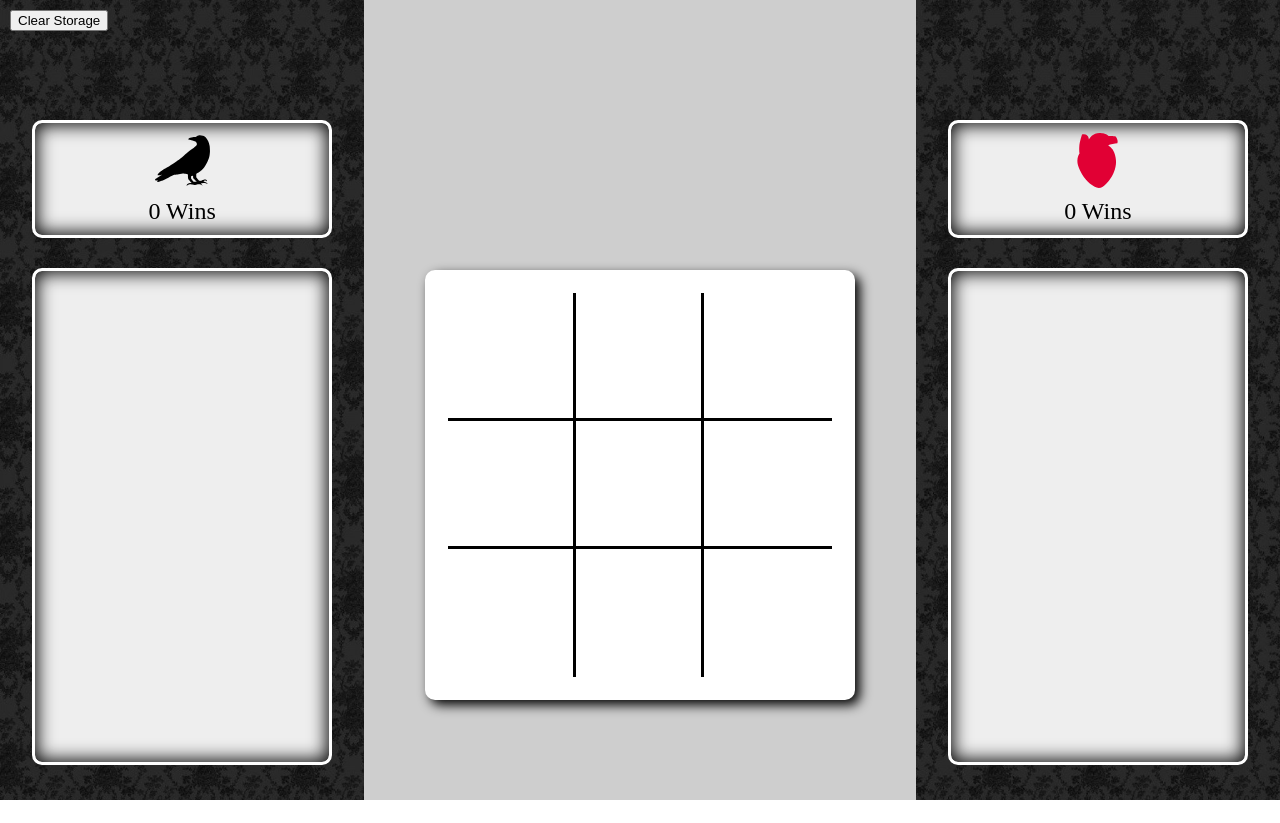
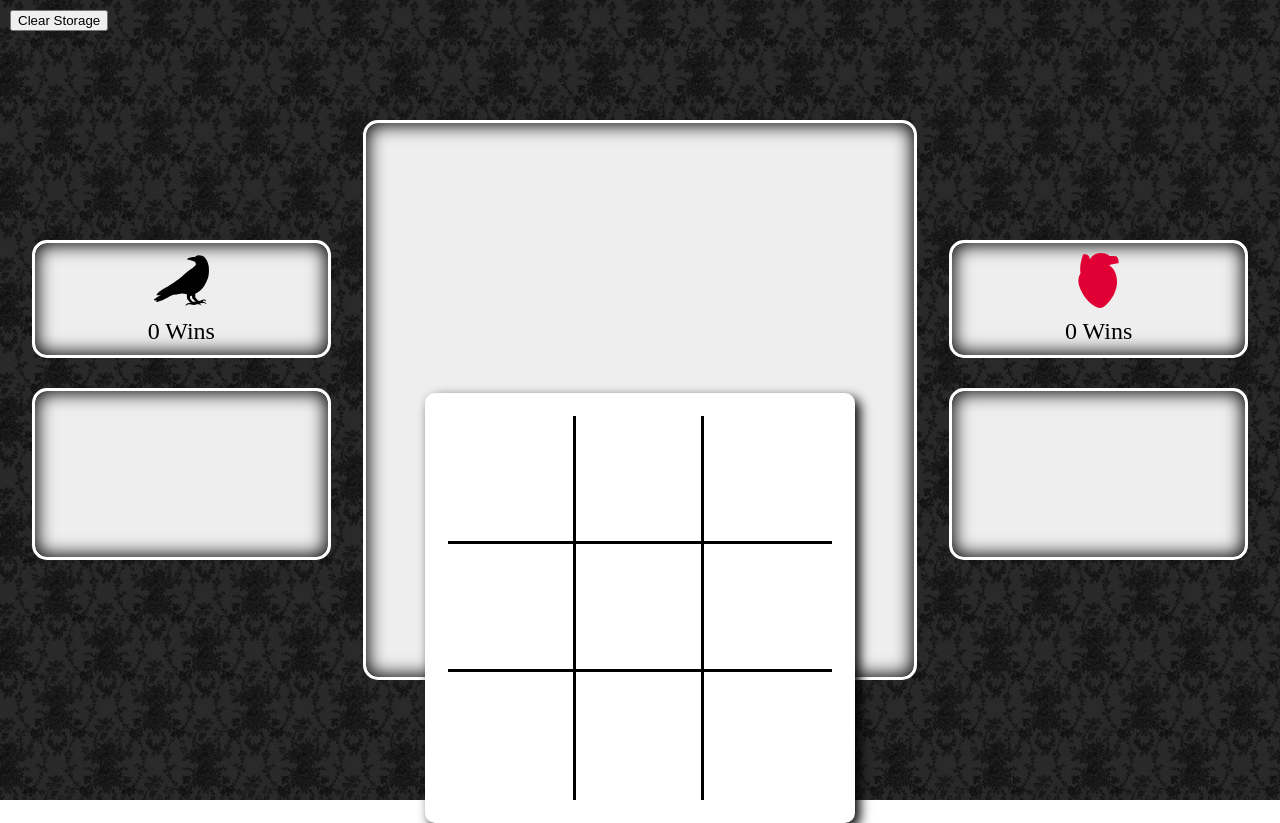
Before and after one commit to jon-schlandt/tic-tac-poe, a plain HTML site: page index.html in a window 1280 px wide. Before the commit the page ends 800 px from the top, so only its background shows below. Drawn offline with Linux system fonts and the light colour scheme.

Commit message:
Change positioning of boards, set final draft of layout

```diff
--- a/styles.css
+++ b/styles.css
@@ -31,7 +31,7 @@ main {
     flex-direction: column;
     justify-content:flex-start;
     align-items: center;
-    padding: 120px 35px 35px 35px;
+    padding: 240px 35px 240px 35px;
 }
 
 /* ------ Player Displays ------ */
@@ -47,7 +47,7 @@ main {
     padding: 10px 0px;
     box-shadow: inset 0 0 18px 2px black;
     border: solid white;
-    border-radius: 10px;
+    border-radius: 15px;
 }
 
 .player-display > img {
@@ -68,7 +68,7 @@ main {
     height: 100%;
     box-shadow: inset 0 0 18px 2px black;
     border: solid white;
-    border-radius: 10px;
+    border-radius: 15px;
 }
 
 .display-border {
@@ -111,14 +111,19 @@ main {
 /********** ------ Play Area Styles ------ **********/
 
 .play-area {
-    background-color: #cecece;
+    background-color: #EEEEEE;
     width: 45%;
     display: flex;
     flex-direction: column;
     justify-content: flex-start;
     align-items: center;
+    margin: 120px 0px 120px 0px;
     padding: 270px 35px 35px 35px;
+    border: solid white;
+    border-radius: 15px;
+    box-shadow: inset 0 0 18px 2px black;
     font-size: x-large;
+
 }
 
 /* ------ Status Box ------ */
```
Also changed, not shown: index.html (+2 -2 lines).
